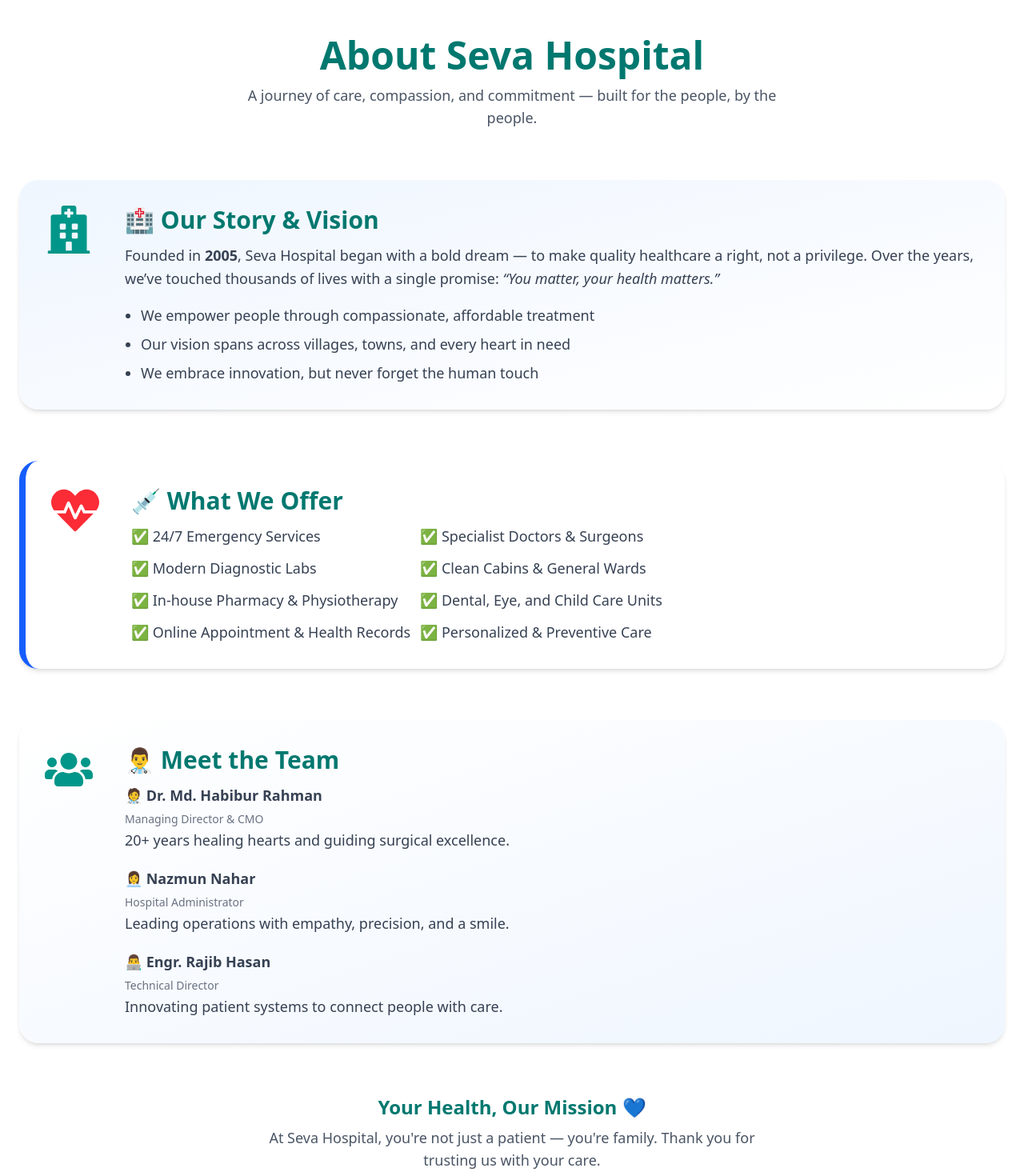
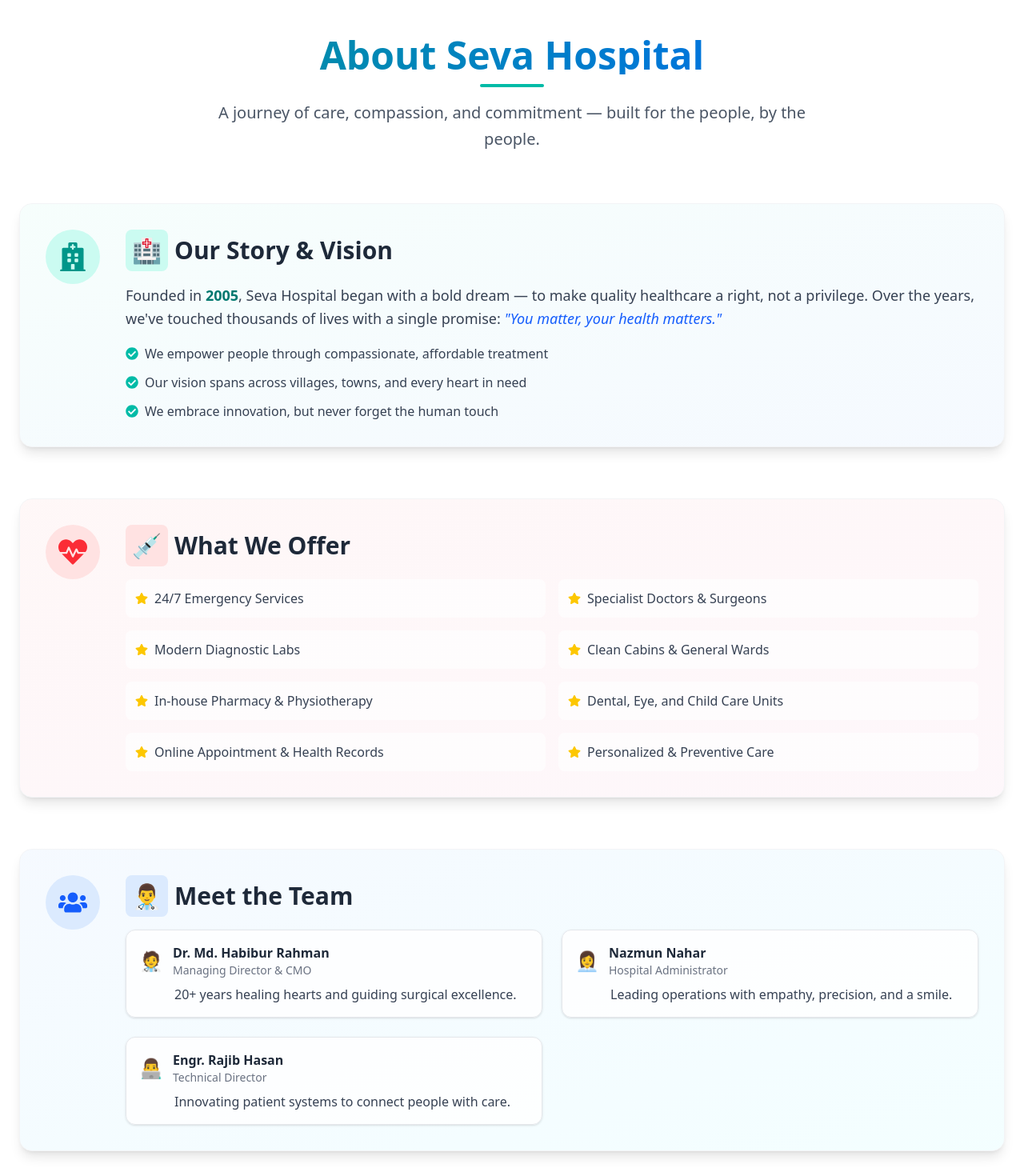
Before and after one commit to MeghlaB/hospital-management-frontend, a React (Vite) app: page /about in a window 1280 px wide. Shown: the part 100-1570 px from the top of the page at 80% size. Built offline with nearby package versions, Linux system fonts and the light colour scheme; no server answers.

Commit message:
edited about section

```diff
--- a/src/Components/About/About.jsx
+++ b/src/Components/About/About.jsx
@@ -1,82 +1,141 @@
 import React from 'react';
-import { FaHospital, FaHeartbeat, FaStethoscope, FaUsers } from 'react-icons/fa';
+import { FaHospital, FaHeartbeat, FaStethoscope, FaUsers, FaStar, FaCheckCircle } from 'react-icons/fa';
 
 const About = () => {
   return (
     <div className="max-w-7xl mx-auto px-4 sm:px-6 py-12 sm:py-20 space-y-16 text-gray-800 font-sans">
-
       {/* Page Header */}
-      <div className="text-center">
-        <h1 className="text-3xl sm:text-5xl font-extrabold text-teal-700 mb-3">About Seva Hospital</h1>
-        <p className="text-base sm:text-lg text-gray-600 max-w-2xl mx-auto">
+      <div className="text-center space-y-4">
+        <h1 className="text-4xl sm:text-5xl font-bold text-teal-700 mb-3 bg-gradient-to-r from-teal-600 to-blue-600 bg-clip-text text-transparent">
+          About Seva Hospital
+        </h1>
+        <div className="w-20 h-1 bg-teal-500 mx-auto rounded-full"></div>
+        <p className="text-lg sm:text-xl text-gray-600 max-w-3xl mx-auto leading-relaxed">
           A journey of care, compassion, and commitment — built for the people, by the people.
         </p>
       </div>
 
       {/* History & Vision */}
-      <section className="flex flex-col md:flex-row items-start gap-6 sm:gap-10 bg-gradient-to-br from-blue-50 to-white p-6 sm:p-8 rounded-3xl shadow-md">
-        <FaHospital className="text-4xl sm:text-6xl text-teal-600 shrink-0" />
-        <div>
-          <h2 className="text-2xl sm:text-3xl font-bold text-teal-700 mb-3">🏥 Our Story & Vision</h2>
-          <p className="text-gray-700 leading-relaxed text-base sm:text-lg">
-            Founded in <strong>2005</strong>, Seva Hospital began with a bold dream — to make quality healthcare a right, not a privilege.
-            Over the years, we’ve touched thousands of lives with a single promise: <em>“You matter, your health matters.”</em>
-          </p>
-          <ul className="list-disc pl-5 mt-4 space-y-2 text-gray-700 text-base sm:text-lg">
-            <li>We empower people through compassionate, affordable treatment</li>
-            <li>Our vision spans across villages, towns, and every heart in need</li>
-            <li>We embrace innovation, but never forget the human touch</li>
-          </ul>
+      <section className="relative overflow-hidden bg-white rounded-2xl shadow-lg border border-gray-100">
+        <div className="absolute inset-0 bg-gradient-to-br from-teal-50 to-blue-50 opacity-60"></div>
+        <div className="relative flex flex-col md:flex-row items-start gap-8 p-8">
+          <div className="bg-teal-100 p-4 rounded-full">
+            <FaHospital className="text-4xl text-teal-600" />
+          </div>
+          <div className="flex-1">
+            <h2 className="text-2xl sm:text-3xl font-bold text-gray-800 mb-4 flex items-center gap-2">
+              <span className="bg-teal-100 text-teal-700 p-2 rounded-lg">🏥</span>
+              <span>Our Story & Vision</span>
+            </h2>
+            <p className="text-gray-700 leading-relaxed text-base sm:text-lg mb-4">
+              Founded in <strong className="text-teal-700">2005</strong>, Seva Hospital began with a bold dream — to make quality healthcare a right, not a privilege.
+              Over the years, we've touched thousands of lives with a single promise: <em className="text-blue-600 font-medium">"You matter, your health matters."</em>
+            </p>
+            <ul className="space-y-3">
+              {[
+                "We empower people through compassionate, affordable treatment",
+                "Our vision spans across villages, towns, and every heart in need",
+                "We embrace innovation, but never forget the human touch"
+              ].map((item, index) => (
+                <li key={index} className="flex items-start gap-2">
+                  <FaCheckCircle className="text-teal-500 mt-1 flex-shrink-0" />
+                  <span className="text-gray-700">{item}</span>
+                </li>
+              ))}
+            </ul>
+          </div>
         </div>
       </section>
 
       {/* Services */}
-      <section className="flex flex-col md:flex-row items-start gap-6 sm:gap-10 bg-white border-l-8 border-blue-600 p-6 sm:p-8 rounded-3xl shadow-md">
-        <FaHeartbeat className="text-4xl sm:text-6xl text-red-500 shrink-0" />
-        <div>
-          <h2 className="text-2xl sm:text-3xl font-bold text-teal-700 mb-3">💉 What We Offer</h2>
-          <ul className="grid grid-cols-1 sm:grid-cols-2 gap-3 text-gray-700 text-base sm:text-lg">
-            <li>✅ 24/7 Emergency Services</li>
-            <li>✅ Specialist Doctors & Surgeons</li>
-            <li>✅ Modern Diagnostic Labs</li>
-            <li>✅ Clean Cabins & General Wards</li>
-            <li>✅ In-house Pharmacy & Physiotherapy</li>
-            <li>✅ Dental, Eye, and Child Care Units</li>
-            <li>✅ Online Appointment & Health Records</li>
-            <li>✅ Personalized & Preventive Care</li>
-          </ul>
+      <section className="relative overflow-hidden bg-white rounded-2xl shadow-lg border border-gray-100">
+        <div className="absolute inset-0 bg-gradient-to-br from-red-50 to-pink-50 opacity-60"></div>
+        <div className="relative flex flex-col md:flex-row items-start gap-8 p-8">
+          <div className="bg-red-100 p-4 rounded-full">
+            <FaHeartbeat className="text-4xl text-red-500" />
+          </div>
+          <div className="flex-1">
+            <h2 className="text-2xl sm:text-3xl font-bold text-gray-800 mb-4 flex items-center gap-2">
+              <span className="bg-red-100 text-red-600 p-2 rounded-lg">💉</span>
+              <span>What We Offer</span>
+            </h2>
+            <div className="grid grid-cols-1 sm:grid-cols-2 gap-4">
+              {[
+                "24/7 Emergency Services",
+                "Specialist Doctors & Surgeons",
+                "Modern Diagnostic Labs",
+                "Clean Cabins & General Wards",
+                "In-house Pharmacy & Physiotherapy",
+                "Dental, Eye, and Child Care Units",
+                "Online Appointment & Health Records",
+                "Personalized & Preventive Care"
+              ].map((service, index) => (
+                <div key={index} className="flex items-start gap-2 bg-white/70 p-3 rounded-lg">
+                  <FaStar className="text-yellow-400 mt-1 flex-shrink-0" />
+                  <span className="text-gray-700">{service}</span>
+                </div>
+              ))}
+            </div>
+          </div>
         </div>
       </section>
 
       {/* Management Team */}
-      <section className="flex flex-col md:flex-row items-start gap-6 sm:gap-10 bg-gradient-to-br from-white to-blue-50 p-6 sm:p-8 rounded-3xl shadow-md">
-        <FaUsers className="text-4xl sm:text-6xl text-teal-600 shrink-0" />
-        <div>
-          <h2 className="text-2xl sm:text-3xl font-bold text-teal-700 mb-3">👨‍⚕️ Meet the Team</h2>
-          <div className="space-y-5 text-base sm:text-lg text-gray-700">
-            <div>
-              <strong>🧑‍⚕️ Dr. Md. Habibur Rahman</strong><br />
-              <span className="text-sm text-gray-500">Managing Director & CMO</span><br />
-              20+ years healing hearts and guiding surgical excellence.
-            </div>
-            <div>
-              <strong>👩‍💼 Nazmun Nahar</strong><br />
-              <span className="text-sm text-gray-500">Hospital Administrator</span><br />
-              Leading operations with empathy, precision, and a smile.
-            </div>
-            <div>
-              <strong>👨‍💻 Engr. Rajib Hasan</strong><br />
-              <span className="text-sm text-gray-500">Technical Director</span><br />
-              Innovating patient systems to connect people with care.
+      <section className="relative overflow-hidden bg-white rounded-2xl shadow-lg border border-gray-100">
+        <div className="absolute inset-0 bg-gradient-to-br from-blue-50 to-cyan-50 opacity-60"></div>
+        <div className="relative flex flex-col md:flex-row items-start gap-8 p-8">
+          <div className="bg-blue-100 p-4 rounded-full">
+            <FaUsers className="text-4xl text-blue-600" />
+          </div>
+          <div className="flex-1">
+            <h2 className="text-2xl sm:text-3xl font-bold text-gray-800 mb-4 flex items-center gap-2">
+              <span className="bg-blue-100 text-blue-600 p-2 rounded-lg">👨‍⚕️</span>
+              <span>Meet the Team</span>
+            </h2>
+            <div className="grid grid-cols-1 md:grid-cols-2 gap-6">
+              {[
+                {
+                  name: "Dr. Md. Habibur Rahman",
+                  role: "Managing Director & CMO",
+                  bio: "20+ years healing hearts and guiding surgical excellence.",
+                  icon: "🧑‍⚕️"
+                },
+                {
+                  name: "Nazmun Nahar",
+                  role: "Hospital Administrator",
+                  bio: "Leading operations with empathy, precision, and a smile.",
+                  icon: "👩‍💼"
+                },
+                {
+                  name: "Engr. Rajib Hasan",
+                  role: "Technical Director",
+                  bio: "Innovating patient systems to connect people with care.",
+                  icon: "👨‍💻"
+                }
+              ].map((member, index) => (
+                <div key={index} className="bg-white/80 p-4 rounded-xl shadow-sm border border-gray-200">
+                  <div className="flex items-center gap-3 mb-2">
+                    <span className="text-2xl">{member.icon}</span>
+                    <div>
+                      <h3 className="font-bold text-gray-800">{member.name}</h3>
+                      <p className="text-sm text-gray-500">{member.role}</p>
+                    </div>
+                  </div>
+                  <p className="text-gray-700 pl-11">{member.bio}</p>
+                </div>
+              ))}
             </div>
           </div>
         </div>
       </section>
 
       {/* Closing Note */}
-      <div className="text-center max-w-2xl mx-auto">
-        <h3 className="text-xl sm:text-2xl font-semibold text-teal-700 mb-2">Your Health, Our Mission 💙</h3>
-        <p className="text-gray-600 text-base sm:text-lg">
+      <div className="text-center max-w-3xl mx-auto bg-gradient-to-r from-teal-50 to-blue-50 p-8 rounded-2xl shadow-sm border border-gray-200">
+        <h3 className="text-2xl sm:text-3xl font-bold text-gray-800 mb-4">
+          Your Health, Our Mission <span className="text-blue-500">💙</span>
+        </h3>
+        <div className="w-16 h-1 bg-teal-400 mx-auto rounded-full mb-4"></div>
+        <p className="text-gray-600 text-lg leading-relaxed">
           At Seva Hospital, you're not just a patient — you're family. Thank you for trusting us with your care.
         </p>
       </div>
```
